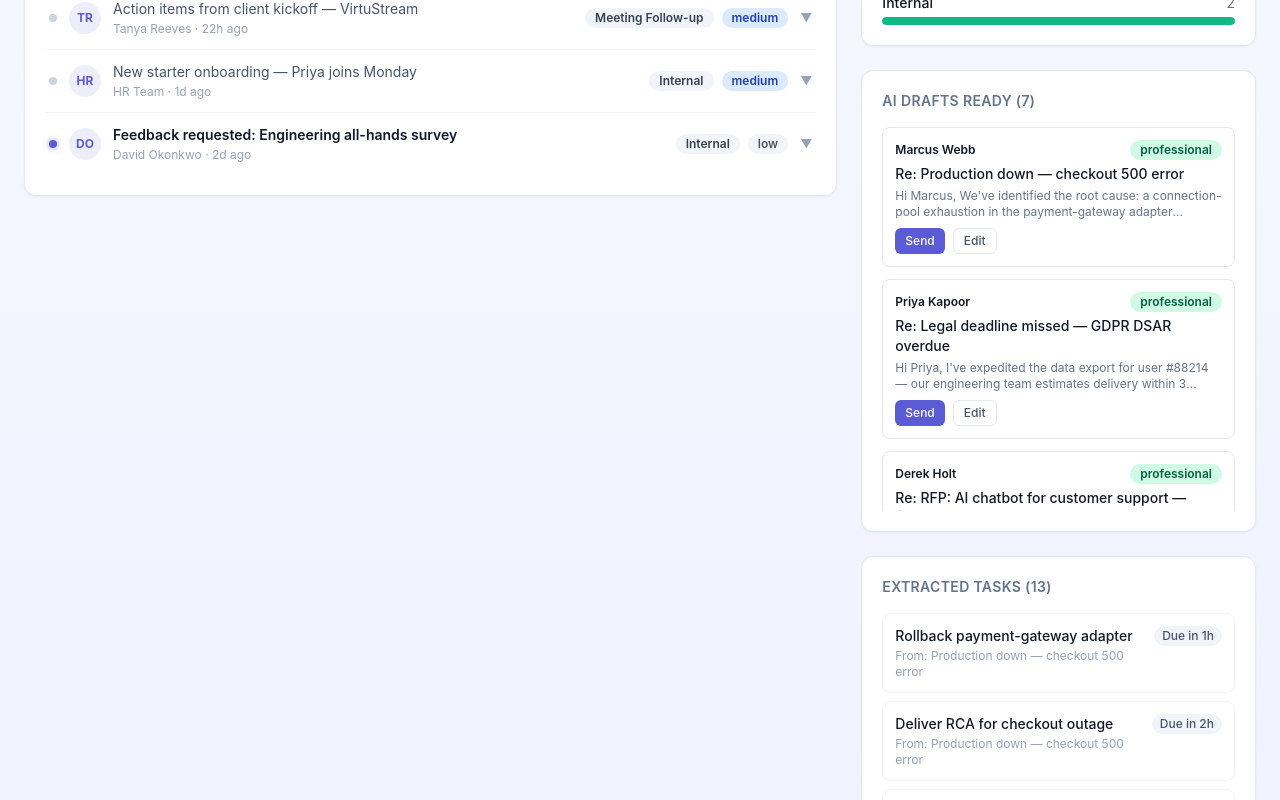
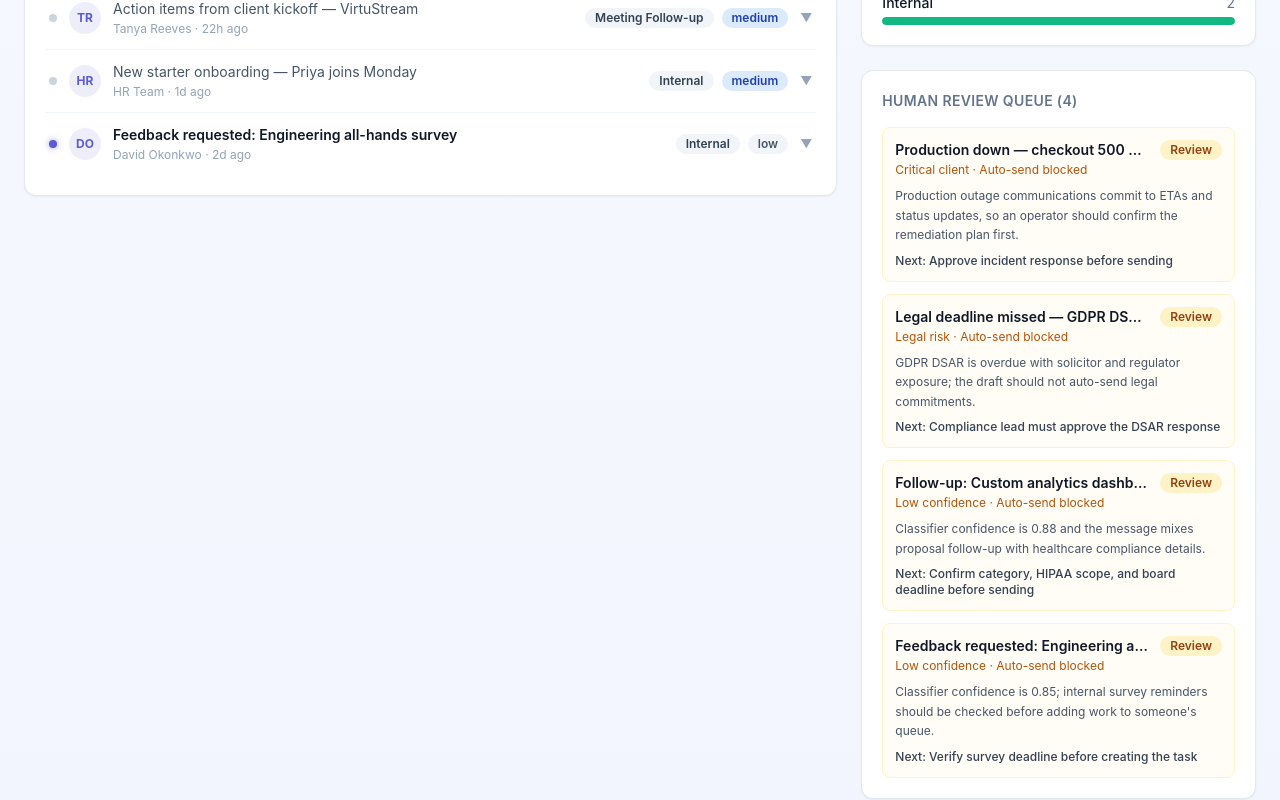
Before and after one commit to tensorgarden/email-ai-triage, a Next.js app: page / in a window 1280 px wide. Shown: the part 920-1720 px from the top of the page. Built offline with nearby package versions, Linux system fonts and the light colour scheme.

Commit message:
Add human review safeguards

```diff
--- a/src/app/page.tsx
+++ b/src/app/page.tsx
@@ -7,6 +7,7 @@ import {
   demoStats,
   demoDrafts,
   demoTasks,
+  demoReviewQueue,
 } from "@/lib/demo-data";
 import type {
   EmailThread,
@@ -16,6 +17,7 @@ import type {
   SortDirection,
   DailyDigest,
   DashboardStats,
+  ReviewQueueItem,
 } from "@/lib/types";
 
 // ─────────────────────── Inline UI Components ───────────────────────
@@ -140,6 +142,12 @@ const PRIORITY_BADGE: Record<PriorityLevel, "critical" | "high" | "medium" | "lo
   low: "low",
 };
 
+const REVIEW_REASON_LABELS: Record<ReviewQueueItem["reason"], string> = {
+  "low-confidence": "Low confidence",
+  "critical-client": "Critical client",
+  "legal-risk": "Legal risk",
+};
+
 function formatRelativeTime(iso: string): string {
   const diff = Date.now() - new Date(iso).getTime();
   const mins = Math.floor(diff / 60_000);
@@ -236,6 +244,44 @@ function DailyDigestPanel({ digest }: { digest: DailyDigest }) {
           </li>
         ))}
       </ul>
+    </Card>
+  );
+}
+
+function ReviewQueuePanel() {
+  const reviewItems = demoReviewQueue.map((item) => ({
+    item,
+    email: demoEmails.find((email) => email.id === item.emailId),
+  }));
+
+  return (
+    <Card>
+      <h3 className="mb-4 text-sm font-semibold uppercase tracking-wide text-slate-500">
+        Human Review Queue ({demoReviewQueue.length})
+      </h3>
+      <div className="space-y-3">
+        {reviewItems.map(({ item, email }) => (
+          <div key={item.id} className="rounded-lg border border-amber-100 bg-amber-50/50 p-3">
+            <div className="flex items-start justify-between gap-3">
+              <div className="min-w-0">
+                <p className="truncate text-sm font-semibold text-ink">
+                  {email?.subject ?? "Unknown email"}
+                </p>
+                <p className="mt-0.5 text-xs text-amber-700">
+                  {REVIEW_REASON_LABELS[item.reason]} &middot; Auto-send blocked
+                </p>
+              </div>
+              <Badge label="Review" variant="high" />
+            </div>
+            <p className="mt-2 text-xs leading-relaxed text-slate-600">
+              {item.riskNote}
+            </p>
+            <p className="mt-2 text-xs font-medium text-slate-700">
+              Next: {item.reviewerAction}
+            </p>
+          </div>
+        ))}
+      </div>
     </Card>
   );
 }
@@ -609,6 +655,7 @@ export default function DashboardPage() {
         <div className="space-y-6">
           <DailyDigestPanel digest={demoDigest} />
           <CategoryBreakdown digest={demoDigest} />
+          <ReviewQueuePanel />
           <DraftPanel />
           <TasksPanel />
         </div>
--- a/src/lib/demo-data.ts
+++ b/src/lib/demo-data.ts
@@ -4,6 +4,7 @@ import type {
   AdminTask,
   DailyDigest,
   DashboardStats,
+  ReviewQueueItem,
 } from "@/lib/types";
 
 // ---------------------------------------------------------------------------
@@ -698,6 +699,48 @@ export const demoTasks: AdminTask[] = demoEmails.flatMap((e) =>
 );
 
 // ---------------------------------------------------------------------------
+// Human Review Queue — safeguards for low-confidence or high-risk automation
+// ---------------------------------------------------------------------------
+export const demoReviewQueue: ReviewQueueItem[] = [
+  {
+    id: "rq-001",
+    emailId: "e-001",
+    reason: "critical-client",
+    reviewerAction: "Approve incident response before sending",
+    riskNote:
+      "Production outage communications commit to ETAs and status updates, so an operator should confirm the remediation plan first.",
+    autoSendBlocked: true,
+  },
+  {
+    id: "rq-002",
+    emailId: "e-002",
+    reason: "legal-risk",
+    reviewerAction: "Compliance lead must approve the DSAR response",
+    riskNote:
+      "GDPR DSAR is overdue with solicitor and regulator exposure; the draft should not auto-send legal commitments.",
+    autoSendBlocked: true,
+  },
+  {
+    id: "rq-003",
+    emailId: "e-004",
+    reason: "low-confidence",
+    reviewerAction: "Confirm category, HIPAA scope, and board deadline before sending",
+    riskNote:
+      "Classifier confidence is 0.88 and the message mixes proposal follow-up with healthcare compliance details.",
+    autoSendBlocked: true,
+  },
+  {
+    id: "rq-004",
+    emailId: "e-012",
+    reason: "low-confidence",
+    reviewerAction: "Verify survey deadline before creating the task",
+    riskNote:
+      "Classifier confidence is 0.85; internal survey reminders should be checked before adding work to someone's queue.",
+    autoSendBlocked: true,
+  },
+];
+
+// ---------------------------------------------------------------------------
 // Daily Digest
 // ---------------------------------------------------------------------------
 export const demoDigest: DailyDigest = (() => {
```
Also changed, not shown: src/lib/types.ts (+12 -1 lines), 1 other file (tests, documents, lock files or other folders).
